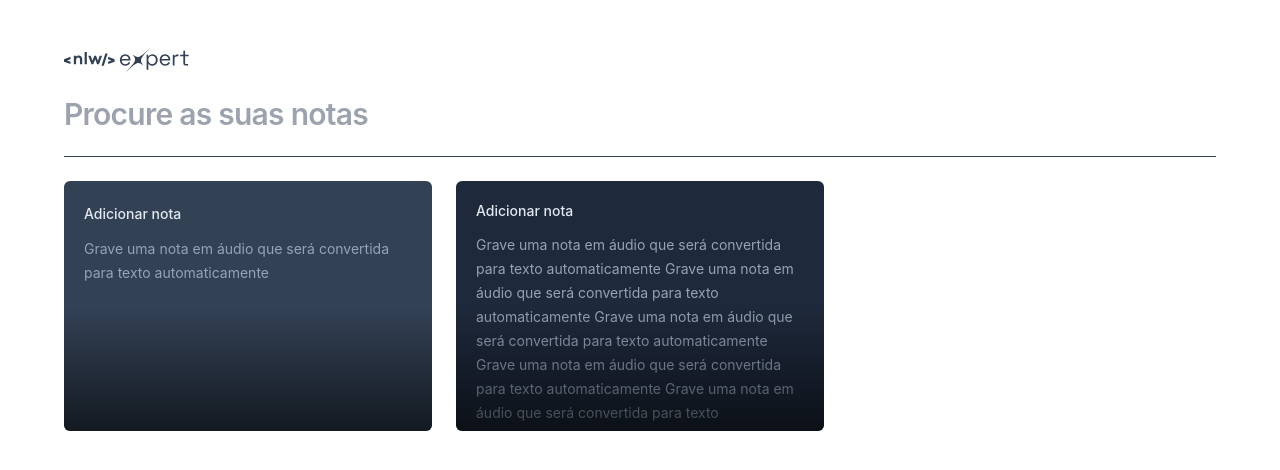
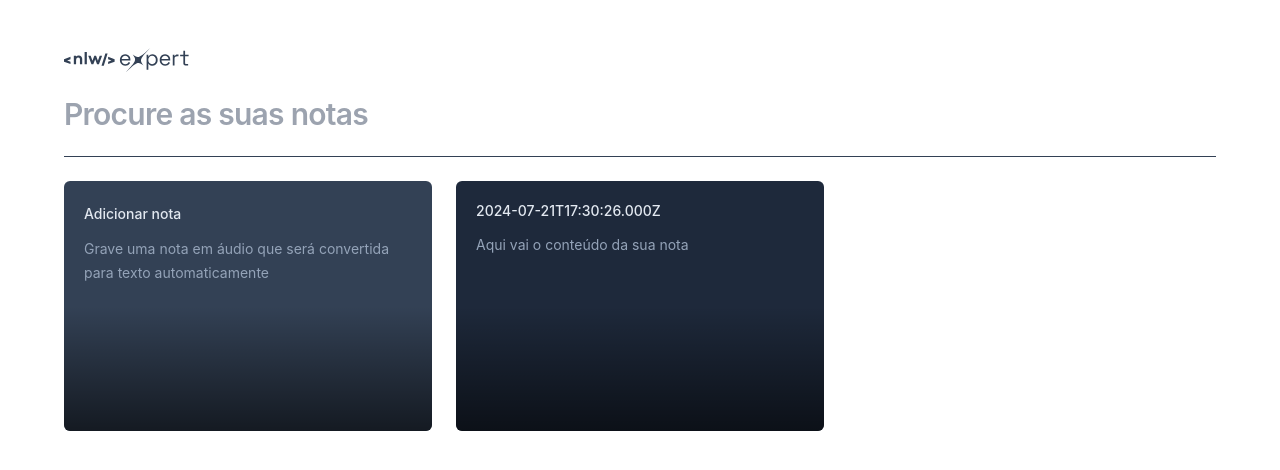
Before and after one commit to goncalofonsecaa/NLW-Expert, a React app in the folder react-nlw-expert-notes/: page / in a window 1280 px wide. Shown: the top 470 px of the page. Built offline with nearby package versions, Linux system fonts and the light colour scheme; the HTML template or start-up script is replaced by a standard one.

Commit message:
feat: add note modal to see more informations

```diff
--- a/react-nlw-expert-notes/package.json
+++ b/react-nlw-expert-notes/package.json
@@ -9,6 +9,9 @@
     "preview": "vite preview"
   },
   "dependencies": {
+    "@radix-ui/react-dialog": "^1.1.1",
+    "date-fns": "^3.6.0",
+    "lucide-react": "^0.414.0",
     "react": "^18.3.1",
     "react-dom": "^18.3.1"
   },
--- a/react-nlw-expert-notes/src/app.tsx
+++ b/react-nlw-expert-notes/src/app.tsx
@@ -2,6 +2,10 @@
 import { NewNoteCard } from './components/new-note-card'
 import { NoteCard } from './components/note-card'
 
+const note = {
+  date: new Date(),
+  content: 'Aqui vai o conteúdo da sua nota'
+}
 
 export function App() {
   return (
@@ -23,7 +27,7 @@
 
         <NewNoteCard />
 
-        <NoteCard />
+        <NoteCard  note= { note } />
 
       </div>
 
--- a/react-nlw-expert-notes/src/components/note-card.tsx
+++ b/react-nlw-expert-notes/src/components/note-card.tsx
@@ -1,20 +1,56 @@
+import * as Dialog from "@radix-ui/react-dialog";
+import { formatDistanceToNow } from "date-fns";
+import {ptBR} from 'date-fns/locale'
+import {X} from "lucide-react"
 
+interface NoteCardProps {
+  note: {
+    date: Date;
+    content: string;
+  };
+}
 
-export function NoteCard () {
-    return (
+export function NoteCard(props: NoteCardProps) {
+  return (
+    <Dialog.Root>
+      <Dialog.Trigger
+        className="rounded-md bg-slate-800 flex flex-col p-5 gap-3 overflow-hidden relative outline-none text-left hover:ring-2 hover:ring-slate-600 focus-visible:ring-2 focus-visible:ring-lime-400"
+      >
+        <span className="text-sm font-medium text-slate-200">
+          {props.note.date.toISOString()}
+        </span>
+        <p className="text-sm leading-6 text-slate-400">
+          {props.note.content}
+        </p>
+        <div className="absolute bottom-0 left-0 right-0 h-1/2 bg-gradient-to-t from-black/60 to-black/0 pointer-events-none" />
+      </Dialog.Trigger>
 
-        <button className= "rounded-md bg-slate-800 flex flex-col p-5 gap-3 overflow-hidden relative outline-none text-left hover:ring-2 hover:ring-slate-600 focus-visible:ring-2 focus-visible:ring-lime-400">
-        <span className='text-sm font-medium text-slate-200'>
-           Adicionar nota
-        </span>
-        <p className='text-sm leading-6 text-slate-400'>
-          Grave uma nota em áudio que será convertida para texto automaticamente Grave uma nota em áudio que será convertida para texto automaticamente Grave uma nota em áudio que será convertida para texto automaticamente Grave uma nota em áudio que será convertida para texto automaticamente Grave uma nota em áudio que será convertida para texto automaticamente
-        </p>
-        <div className='absolute bottom-0 left-0 right-0 h-1/2 bg-gradient-to-t from-black/60 to-black/0 pointer-events-none '/>
-      </button>
+      <Dialog.Portal>
+        <Dialog.Overlay className="inset-0 fixed bg-black/50">
+        <Dialog.Content className="fixed left-1/2 overflow-hidden top-1/2 -translate-x-1/2 -translate-y-1/2 max-w-[640px] h-[60vh] w-full bg-slate-700 rounded-md flex flex-col outline-none" >
+        <Dialog.Close className="absolute right-0 top-0 bg-slate-800 p-1.5 text-slate-400 hover:text-slate-100" >
+          <X  className="size-5"/>
 
+        </Dialog.Close>
+          <div className="flex flex-1 flex-col gap-3 p-5">
+          <span className="text-sm font-medium text-slate-200">
+          {formatDistanceToNow(props.note.date, {locale: ptBR, addSuffix: true })}
+          </span>
+          <p className="text-sm leading-6 text-slate-400" >
+            {props.note.content}
+          </p>
+          </div>
 
+          <button
+          type="button"
+          className="w-full bg-slate-900 py-4 text-center text-sm text-slate-300 outline-none font-medium group"
+          >
+             Deseja <span className="text-red-400 group-hover:underline "> apagar essa nota </span>?
+          </button>
+        </Dialog.Content>
+        </Dialog.Overlay>
+      </Dialog.Portal>
 
-    )
-
+    </Dialog.Root>
+  );
 }
```
Also changed, not shown: 1 other file (tests, documents, lock files or other folders).
